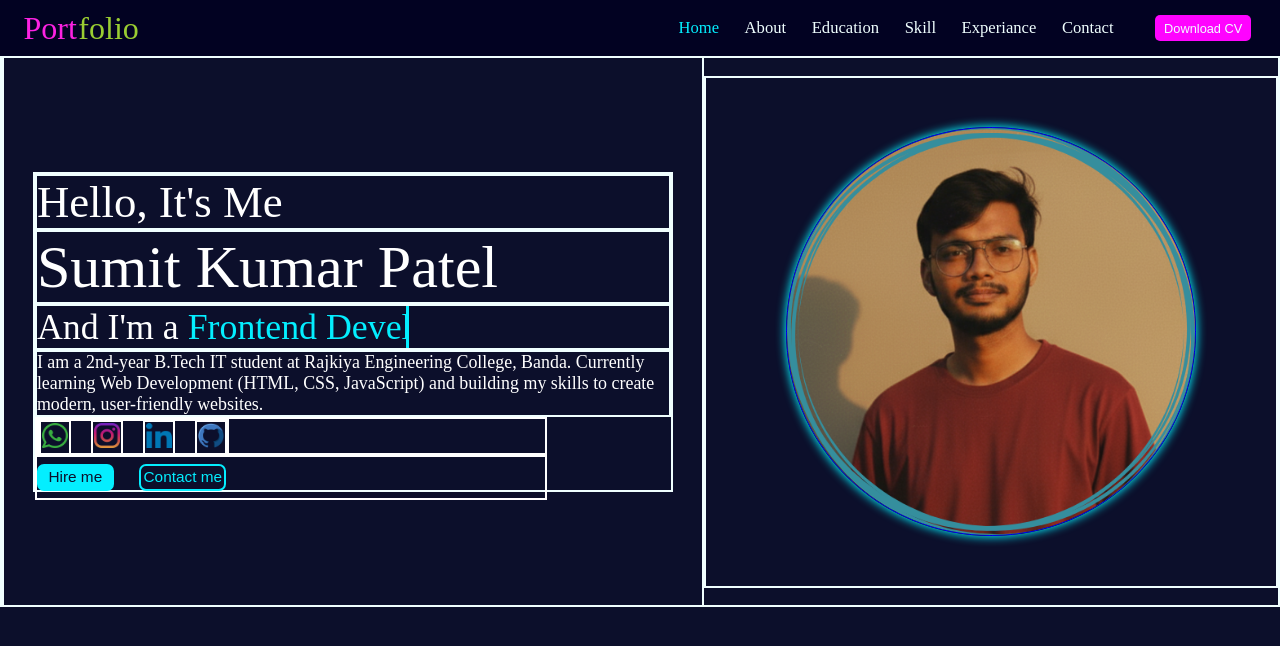
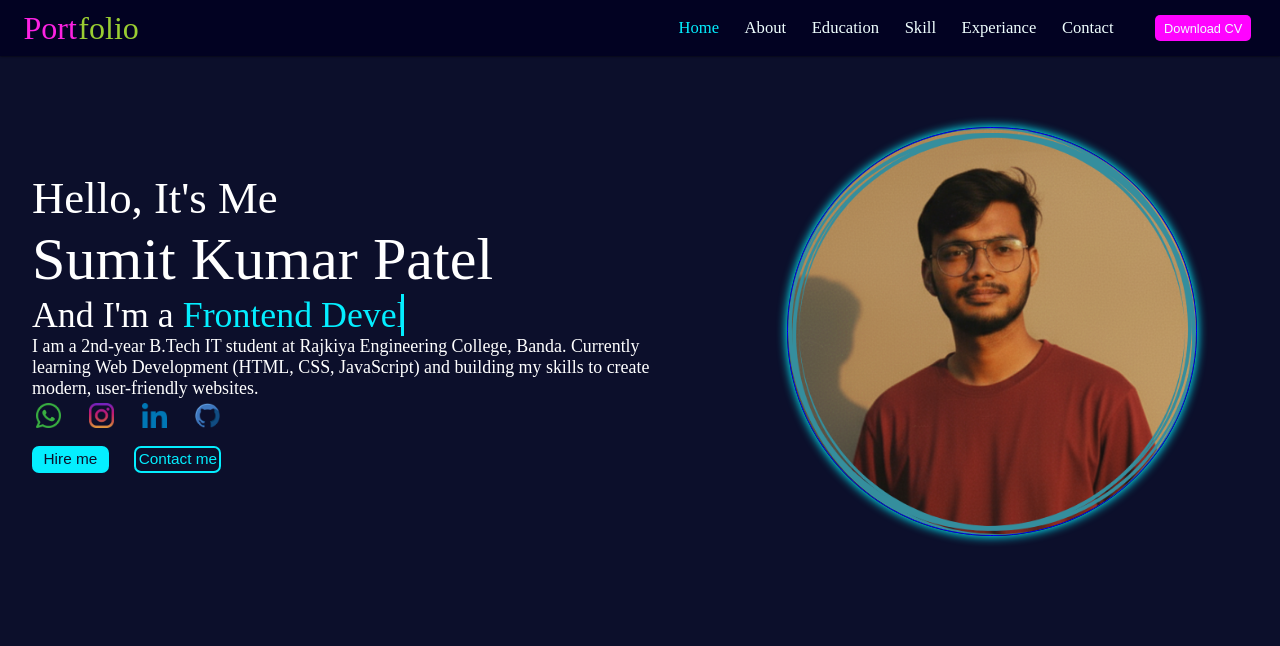
Before and after one commit to sumit952961/portfolio-sumit, a plain HTML site: page index.html in a window 1280 px wide. Drawn offline with Linux system fonts and the light colour scheme.

Commit message:
Add files via upload

```diff
--- a/index.html
+++ b/index.html
@@ -119,7 +119,7 @@
         }
         .hover:hover{
             box-shadow: 0 0 12px rgb(255, 3, 255);
-            /* border: .5px solid azure; */
+            border: .5px solid azure;
         }
 
         .menu{
@@ -132,7 +132,7 @@
         .profile601{
             height: 43vw;
             width: 100vw;
-            border: 2px solid azure;
+            /* border: 2px solid azure; */
             display: flex;
             justify-content:center ;
             align-items: center;
@@ -140,31 +140,31 @@
         .intro{
             height:43vw;
             width: 55vw;
-            border: 2px solid azure;
+            /* border: 2px solid azure; */
             display: flex;
             flex-direction: column;
             justify-content:center;
             align-items:center;
         }
         .about{
-            border: 2px solid azure;
+            /* border: 2px solid azure; */
             width:50vw;
             height: 25vw;
         }
         .line1{
             font-size:3.5vw;
             color:white;
-            border: 2px solid azure;
+            /* border: 2px solid azure; */
         }
         .line2{
             font-size:4.7vw ;
             color: white;
             font-weight: 450;
-            border: 2px solid azure;
+            /* border: 2px solid azure; */
         }
         .line3{
             display: flex;
-            border: 2px solid azure;
+            /* border: 2px solid azure; */
         }
         .line3-1{
             font-size: 2.8vw;
@@ -198,11 +198,11 @@
         .line4{
             font-size:1.4vw;
             color: white;
-            border: 2px solid azure;
+            /* border: 2px solid azure; */
         }
 
         .sumit{
-            border: 2px solid azure;
+            /* border: 2px solid azure; */
             width:45vw;
             height: 40vw;
             display: flex;
@@ -225,11 +225,11 @@
         .con{
             width:40vw;
             height:3vw;
-            border: 2px solid white;
+            /* border: 2px solid white; */
             display: flex;
         }
         .contact{
-            border: 2px solid white;
+            /* border: 2px solid white; */
             display: flex;
             height: 3vw;
             width:15vw;
@@ -239,7 +239,7 @@
             gap: 20px;
         }
         .contact1{
-            border: 2px solid white;
+            /* border: 2px solid white; */
             height: 2.7vw;
             width: 2.7vw;
             display: flex;
@@ -256,7 +256,7 @@
             /* align-self:normal; */
             width:40vw;
             height:3.5vw;
-            border: 2px solid white;
+            /* border: 2px solid white; */
             display: flex;
             justify-content:start;
             align-items: center;
@@ -281,7 +281,7 @@
             border: none;
         }
         .hire :hover{
-            /* border: 1px solid white; */
+            border: 1px solid white;
             box-shadow: 0 0 10px rgb(4, 238, 255);
         }
         .h:hover{
@@ -309,7 +309,7 @@
             border: 2px solid rgb(4, 238, 255);
         }
         .me :hover{
-            /* border: 1px solid white; */
+            /* border: 1px solid rgb(2, 2, 34); */
             box-shadow: 0 0 10px rgb(4, 238, 255);
         }
         .m:hover{
```
